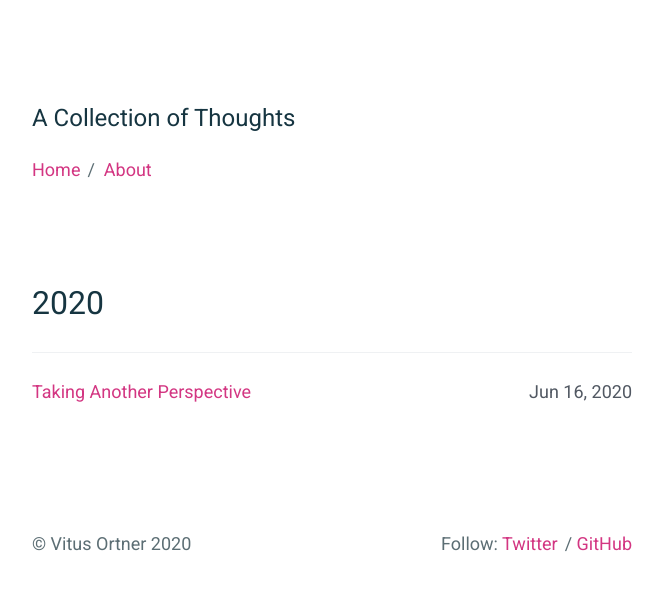
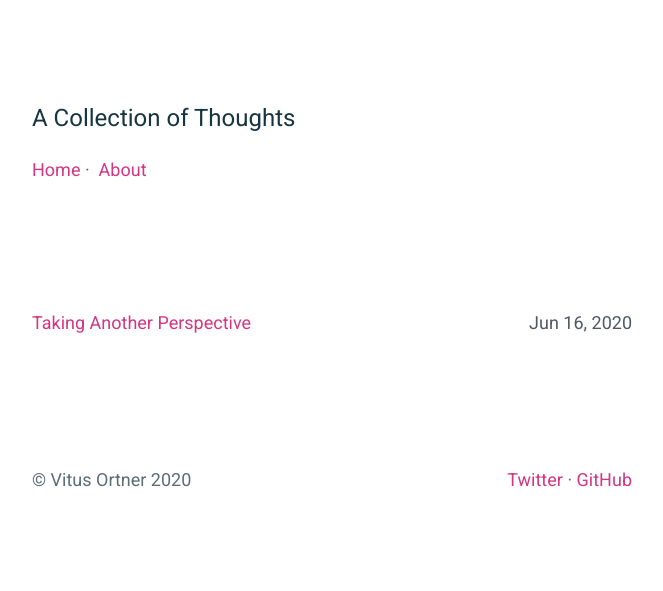
Before and after one commit to vitusortner/vitus.dev, a Jekyll site: the page built from index.html, in a window 1280 px wide. Shown: the top 591 px of the page, without its empty margins (308-971 px from the left). Built offline with Jekyll 4.4.1, drawn with Linux system fonts in a browser that asks for light colours.

Commit message:
Make things look cuter

```diff
--- a/_includes/footer.html
+++ b/_includes/footer.html
@@ -1,4 +1,4 @@
 <footer class="c-page__footer">
     <p>&copy; {{ site.author }} {{ 'now' | date: '%Y' }}</p>
-    <p>Follow: {% if site.twitter_username %}<a href="https://twitter.com/{{ site.twitter_username }}">Twitter</a><span class="u-separate"></span>{% endif %}{% if site.github_username %}<a href="https://github.com/{{ site.github_username }}">GitHub</a>{% endif %}</p>
+    <p>{% if site.twitter_username %}<a href="https://twitter.com/{{ site.twitter_username }}">Twitter</a><span class="u-separate"></span>{% endif %}{% if site.github_username %}<a href="https://github.com/{{ site.github_username }}">GitHub</a>{% endif %}</p>
 </footer>
--- a/_includes/head.html
+++ b/_includes/head.html
@@ -3,7 +3,7 @@
     <meta http-equiv="X-UA-Compatible" content="IE=edge">
     <meta name="viewport" content="width=device-width, initial-scale=1">
 
-    <title>{% if page.title %}{{ page.title }} — {% endif %}{{ site.title }}</title>
+    <title>{% if page.title and page.title != 'Home' %}{{ page.title }} — {% endif %}{{ site.title }}</title>
     <meta name="description" content="{% if page.excerpt %}{{ page.excerpt | strip_html | strip_newlines | truncate: 160 }}{% else %}{{ site.description }}{% endif %}">
 
     <link href='https://fonts.googleapis.com/css?family=Roboto+Mono|Roboto:300,400,900,400italic' rel='stylesheet' type='text/css'>
--- a/_sass/components/_archives.scss
+++ b/_sass/components/_archives.scss
@@ -6,20 +6,9 @@
     margin-bottom: 10rem;
 }
 
-.c-archives__year {
-    margin-bottom: 2.5rem;
-    @include fs--heading-1;
-}
-
-.c-archives__list {
-    margin-bottom: 2.5rem;
-    list-style: none;
-}
-
-.c-archives__item {
-    padding-top: 2.5rem;
-    padding-bottom: 2.5rem;
-    border-top: 1px solid #EFF1F3;
+%item-shared {
+    padding-top: 3rem;
+    padding-bottom: 3rem;
     @media screen and (min-width: $bp__sm) {
         display: -webkit-box;
         display: -webkit-flex;
@@ -47,3 +36,12 @@
         color: #515862;
     }
 }
+
+.c-archives__item {
+    @extend %item-shared;
+}
+
+.c-archives__item__separator {
+    @extend %item-shared;
+    border-top: 1px solid #EFF1F3;
+}
--- a/_sass/utilities/_separator.scss
+++ b/_sass/utilities/_separator.scss
@@ -4,9 +4,9 @@
 
 .u-separate {
     margin-right: .45rem;
-    margin-left: .25rem;
+    margin-left: .45rem;
     color: $c-base__01;
     &:after {
-        content: '\00a0/';
+        content: '·';
     }
 }
--- a/index.html
+++ b/index.html
@@ -4,25 +4,15 @@
 ---
 <section class="c-archives">
 {% for post in site.posts  %}
-    {% capture this_year %}{{ post.date | date: "%Y" }}{% endcapture %}
-    {% capture next_year %}{{ post.previous.date | date: "%Y" }}{% endcapture %}
-
-    {% if forloop.first %}
-        <h2 class="c-archives__year" id="{{ this_year }}-ref">{{this_year}}</h2>
-        <ul class="c-archives__list">
-    {% endif %}
+    <ul>
+        {% if forloop.first %}
         <li class="c-archives__item">
+        {% else %}
+        <li class="c-archives__item__separator">
+        {% endif %}
             <h3><a href="{{ post.url | prepend: site.baseurl }}">{{ post.title }}</a></h3>
             <p>{{ post.date | date: "%b %-d, %Y" }}</p>
         </li>
-    {% if forloop.last %}
-        </ul>
-    {% else %}
-        {% if this_year != next_year %}
-        </ul>
-        <h2 class="c-archives__year" id="{{ next_year }}-ref">{{next_year}}</h2>
-        <ul class="c-archives__list">
-        {% endif %}
-    {% endif %}
+    </ul>
 {% endfor %}
 </section>
```
